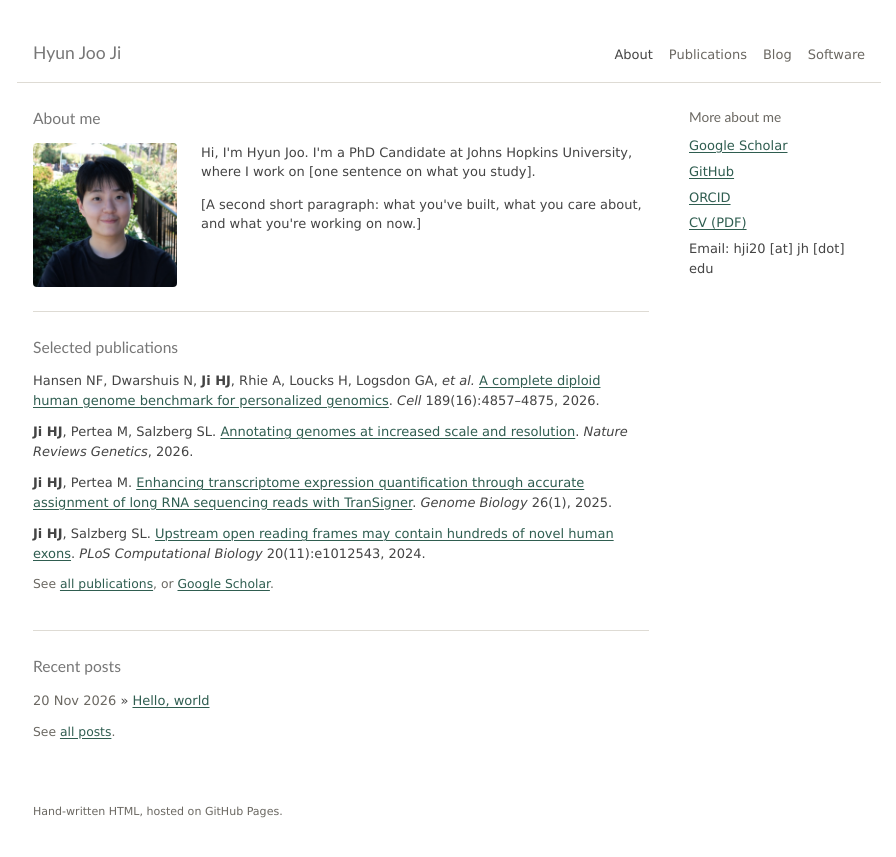
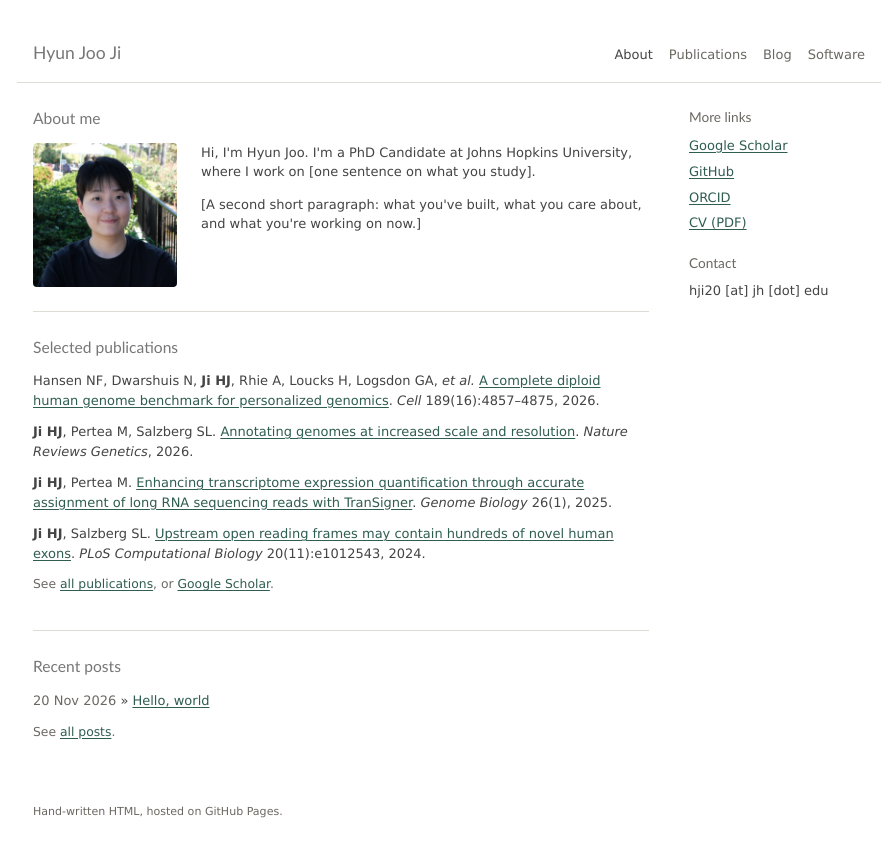
Before and after one commit to haydenji0731/haydenji0731.github.io, a Jekyll site: the page built from index.html, in a window 1280 px wide. Shown: the top 857 px of the page, without its empty margins (191-1087 px from the left). Built offline with Jekyll 4.4.1, drawn with Linux system fonts in a browser that asks for light colours.

Commit message:
Sidebar: 'More links' and 'Contact' headings
Co-Authored-By: Claude Opus 5.5 <noreply@anthropic.com>

```diff
--- a/_layouts/default.html
+++ b/_layouts/default.html
@@ -25,13 +25,16 @@
     </main>
 
     <aside class="sidebar" id="contact">
-      <h3>More about me</h3>
+      <h3>More links</h3>
       <ul>
         <li><a href="https://scholar.google.com/citations?user=IJIPB3EAAAAJ&amp;hl=en">Google Scholar</a></li>
         <li><a href="https://github.com/haydenji0731">GitHub</a></li>
         <li><a href="https://orcid.org/0009-0008-4360-5428">ORCID</a></li>
         <li><a href="#">CV (PDF)</a></li>
-        <li>Email: hji20 [at] jh [dot] edu</li>
+      </ul>
+      <h3>Contact</h3>
+      <ul>
+        <li>hji20 [at] jh [dot] edu</li>
       </ul>
     </aside>
   </div>
--- a/style.css
+++ b/style.css
@@ -186,3 +186,4 @@ h3 {
   color: var(--muted);
   margin: 1rem 0 0.5rem;
 }
+.sidebar ul + h3 { margin-top: 1.25rem; }
```
